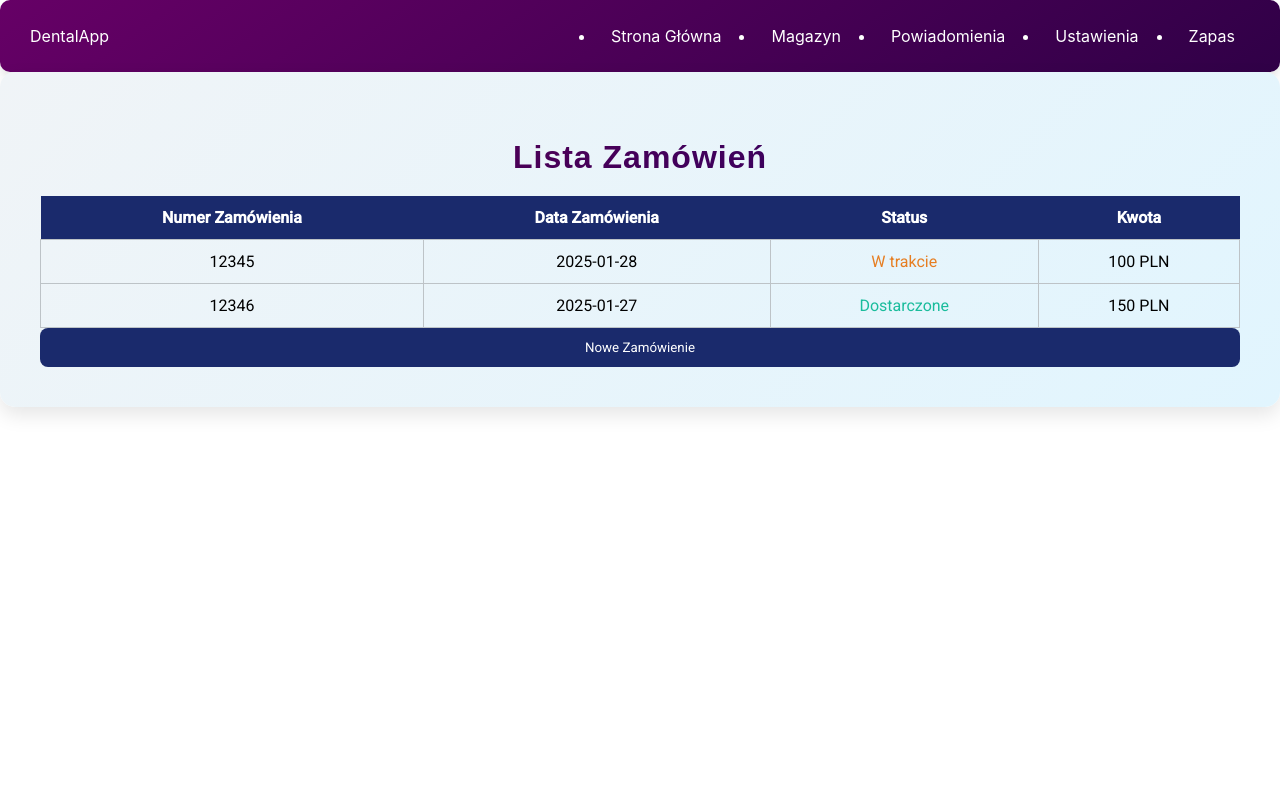
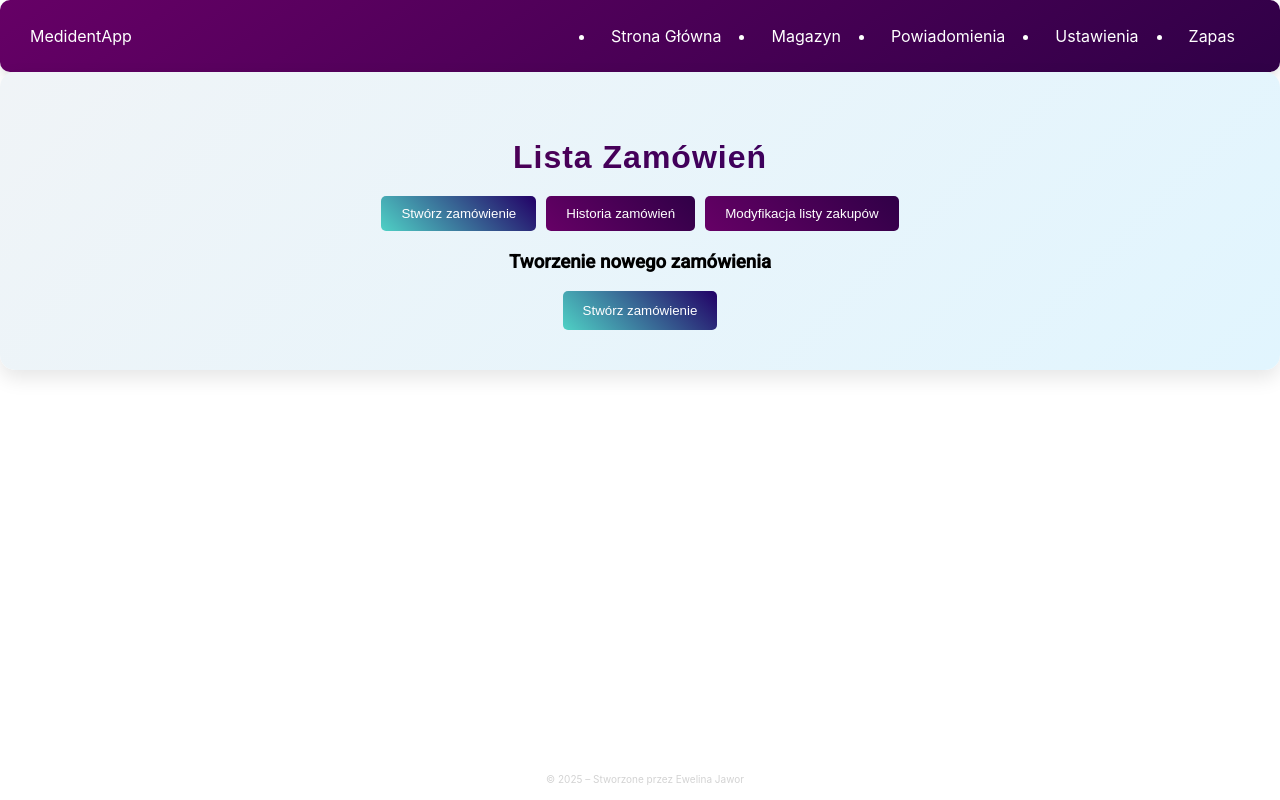
Before and after one commit to ewelinajawor/medident-app, a React (Create React App) app: page /orders in a window 1280 px wide. Built offline with nearby package versions, Linux system fonts and the light colour scheme.

Commit message:
Dodanie stopki, poprawki w stylach i komponentach

```diff
--- a/package.json
+++ b/package.json
@@ -34,5 +34,8 @@
       "last 1 firefox version",
       "last 1 safari version"
     ]
+  },
+  "devDependencies": {
+    "@babel/plugin-proposal-private-property-in-object": "^7.21.11"
   }
 }
--- a/src/App.js
+++ b/src/App.js
@@ -7,6 +7,7 @@ import Notifications from "./components/Notifications";
 import Settings from "./components/Settings";
 import ShoppingList from "./components/ShoppingList";
 import Orders from "./components/Orders"; // Importuj komponent Orders
+import Footer from "./components/Footer"; // Importuj komponent stopki
 
 function App() {
   const [username] = useState("Janek"); // Przykładowa nazwa użytkownika, możesz ją dynamicznie pobierać
@@ -14,6 +15,7 @@ function App() {
   return (
     <Router>
       <Navbar />
+      <div className="content">
         <Routes>
           <Route path="/dashboard" element={<Dashboard username={username} />} />
           <Route path="/inventory" element={<Inventory />} />
@@ -22,6 +24,8 @@ function App() {
           <Route path="/shopping-list" element={<ShoppingList />} />
           <Route path="/orders" element={<Orders />} /> {/* Dodaj trasę do Orders */}
         </Routes>
+      </div>
+      <Footer /> {/* Dodaj stopkę na dole strony */}
     </Router>
   );
 }
--- a/src/components/Dashboard.css
+++ b/src/components/Dashboard.css
@@ -1,12 +1,3 @@
-/* Powitanie użytkownika */
-.welcome-message {
-  font-size: 24px;
-  font-weight: bold;
-  color: #2d3748; /* Ciemniejszy odcień szarości */
-  margin-bottom: 16px;
-  text-align: center;
-}
-
 /* Kontener główny */
 .dashboard-container {
   padding: 40px;
@@ -81,7 +72,7 @@
 
 /* Kolory kafelków z gradientem */
 .tile-ok {
-  background: linear-gradient(145deg, #660066, #300047);
+  background: linear-gradient(145deg, #660066, #220b4e);
   color: white;
 }
 
@@ -91,11 +82,16 @@
 }
 
 .tile-critical {
-  background: linear-gradient(145deg, #4b0082, #220066);
+  background: linear-gradient(145deg, #4b0082, #66004d);
   color: white;
 }
 
 .tile-upcoming-expenses {
+  background: linear-gradient(145deg, #004747, #220066);
+  color: white;
+}
+
+.tile-offers {
   background: linear-gradient(145deg, #4fd1c5, #220066);
   color: white;
 }
--- /dev/null
+++ b/src/components/Footer.css
@@ -0,0 +1,10 @@
+.footer {
+    text-align: center;
+    padding: 5px;  /* Jeszcze mniejszy padding */
+    background-color: #ffffff;
+    color: #d3d3d3;  /* Jasnoszary kolor tekstu */
+    position: fixed;
+    bottom: 0;
+    width: 100%;
+    font-size: 10px;  /* Zmniejszenie czcionki */
+  }
--- /dev/null
+++ b/src/components/Footer.js
@@ -0,0 +1,12 @@
+import React from 'react';
+import './Footer.css';  // Możesz dodać style w osobnym pliku CSS
+
+const Footer = () => {
+  return (
+    <footer className="footer">
+      <p>© 2025 – Stworzone przez Ewelina Jawor</p>
+    </footer>
+  );
+};
+
+export default Footer;
--- a/src/components/Inventory.css
+++ b/src/components/Inventory.css
@@ -49,29 +49,6 @@
   transform: scale(1.05);
 }
 
-/* Sortowanie zapasów */
-.sort-options {
-  margin-bottom: 20px;
-  display: flex;
-  gap: 15px;
-  justify-content: center;
-}
-
-.sort-options button {
-  background: linear-gradient(45deg, #4fd1c5, #220066); /* Kolor pasujący do nawigacji */
-  color: white;
-  padding: 8px 12px;
-  border-radius: 5px;
-  border: none;
-  cursor: pointer;
-  transition: background-color 0.3s ease, transform 0.3s ease;
-}
-
-.sort-options button:hover {
-  background: linear-gradient(45deg, #35bfa4, #2a0055); /* Zmiana koloru przy najechaniu */
-  transform: scale(1.05);
-}
-
 /* Tabela zapasów */
 .product-table {
   width: 100%;
@@ -92,17 +69,7 @@
   font-size: 16px;
   font-weight: bold;
   color: #333;
-}
-
-.product-table td {
-  font-size: 14px;
-  color: #666;
-}
-
-.product-table tr:hover {
-  background-color: #f5f5f5;
-  transform: scale(1.02);
-  transition: transform 0.3s ease;
+  cursor: pointer;
 }
 
 /* Kolory zapasów */
@@ -116,6 +83,25 @@
   background-color: #e8f5e9; /* Zielony dla wystarczających zapasów */
   color: #388e3c;
   font-weight: bold;
+}
+
+/* Strzałki sortowania */
+.sort-arrow {
+  display: inline-block;
+  width: 8px;
+  height: 8px;
+  border-left: 2px solid transparent;
+  border-right: 2px solid transparent;
+  border-top: 5px solid #2d3748; /* Ciemnoszary kolor, pasujący do nagłówka */
+  margin-left: 5px;
+}
+
+.sort-arrow.asc {
+  transform: rotate(180deg); /* Obrót strzałki w górę */
+}
+
+.sort-arrow.desc {
+  transform: rotate(0deg); /* Strzałka skierowana w dół */
 }
 
 /* Przyciski w zapasach */
--- a/src/components/Navbar.js
+++ b/src/components/Navbar.js
@@ -5,7 +5,7 @@ import "./Navbar.css"; // Import stylu
 const Navbar = () => {
   return (
     <nav className="navbar">
-      <div className="logo">DentalApp</div>
+      <div className="logo">MedidentApp</div>
       <ul className="nav-links">
         <li><Link to="/dashboard" className="nav-item">Strona Główna</Link></li>
         <li><Link to="/inventory" className="nav-item">Magazyn</Link></li>
--- a/src/components/Orders.css
+++ b/src/components/Orders.css
@@ -33,27 +33,71 @@
   /* Gradient w nagłówku */
 }
 
-/* Styl dla tabeli */
-.orders-table table {
-  width: 100%;
-  border-collapse: collapse;
+/* Zakładki nawigacyjne */
+.tabs {
+  display: flex;
+  justify-content: center;
+  margin-bottom: 20px;
+  gap: 10px;
 }
 
-.orders-table th, .orders-table td {
-  padding: 12px;
+.tab-button {
+  background: linear-gradient(45deg, #660066, #300047); /* Fioletowy gradient */
+  color: white;
+  padding: 10px 20px;
+  border-radius: 5px;
+  border: none;
+  cursor: pointer;
+  transition: background-color 0.3s ease, transform 0.3s ease;
+}
+
+.tab-button:hover {
+  background: linear-gradient(45deg, #4b004e, #66004d); /* Zmiana koloru przy najechaniu */
+  transform: scale(1.05);
+}
+
+.tab-button.active {
+  background: linear-gradient(45deg, #4fd1c5, #220066); /* Aktywny przycisk */
+}
+
+/* Tworzenie zamówienia */
+.create-order {
   text-align: center;
 }
 
-.orders-table th {
+.action-btn {
+  background: linear-gradient(45deg, #4fd1c5, #220066); /* Fioletowy dla przycisków */
+  color: white;
+  padding: 12px 20px;
+  border-radius: 5px;
+  border: none;
+  cursor: pointer;
+  transition: background-color 0.3s ease, transform 0.3s ease;
+}
+
+.action-btn:hover {
+  background: linear-gradient(45deg, #220066, #4fd1c5);
+  transform: scale(1.05);
+}
+
+/* Historia zamówień */
+.order-history table {
+  width: 100%;
+  border-collapse: collapse;
+  margin-top: 20px;
+}
+
+.order-history th, .order-history td {
+  padding: 12px;
+  text-align: center;
+  border: 1px solid #BDC3C7; /* Subtelna szarość */
+}
+
+.order-history th {
   background-color: #1a2a6c; /* Granatowy podobny do reszty aplikacji */
   color: white;
 }
 
-.orders-table td {
-  border: 1px solid #BDC3C7; /* Subtelna szarość */
-}
-
-/* Kolory statusów zamówienia */
 .status-in-progress {
   color: #E67E22; /* Pomarańczowy */
 }
@@ -62,24 +106,7 @@
   color: #1ABC9C; /* Miętowy zielony */
 }
 
-/* Przycisk Nowe Zamówienie */
-.add-order-button button {
-  background-color: #1a2a6c; /* Granatowy przycisk */
-  color: white;
-  padding: 12px 30px;
-  border-radius: 8px;
-  border: none;
-  cursor: pointer;
-  width: 100%;
-  transition: background-color 0.3s ease, transform 0.3s ease;
-  font-family: 'Roboto', sans-serif;
+/* Modyfikacja zamówienia */
+.modify-order {
+  text-align: center;
 }
-
-.add-order-button button:hover {
-  background-color: #102b56; /* Ciemniejszy granat przy najechaniu */
-  transform: translateY(-3px);
-}
-
-.add-order-button button:focus {
-  outline: none;
-}
--- a/src/components/Orders.js
+++ b/src/components/Orders.js
@@ -1,42 +1,86 @@
-import React from 'react';
+import React, { useState } from 'react';
 import './Orders.css';
 
 function Orders() {
+  const [activeTab, setActiveTab] = useState('newOrder'); // Domyślnie pokazujemy "Nowe zamówienie"
+  const [orderHistory, setOrderHistory] = useState([
+    { id: 1, date: '2025-01-28', items: ['Wypełnienie', 'Szczoteczki'], status: 'W trakcie', amount: '100 PLN' },
+    { id: 2, date: '2025-01-27', items: ['Dezynfekcja', 'Rękawiczki'], status: 'Dostarczone', amount: '150 PLN' },
+  ]); // Przykładowe dane historyczne
+
+  // Funkcja do zmiany aktywnej zakładki
+  const handleTabChange = (tab) => {
+    setActiveTab(tab);
+  };
+
   return (
     <div className="orders-container">
       <h2>Lista Zamówień</h2>
 
-      <div className="orders-table">
-        <table>
+      {/* Przyciski nawigacyjne */}
+      <div className="tabs">
+        <button
+          className={`tab-button ${activeTab === 'newOrder' ? 'active' : ''}`}
+          onClick={() => handleTabChange('newOrder')}
+        >
+          Stwórz zamówienie
+        </button>
+        <button
+          className={`tab-button ${activeTab === 'orderHistory' ? 'active' : ''}`}
+          onClick={() => handleTabChange('orderHistory')}
+        >
+          Historia zamówień
+        </button>
+        <button
+          className={`tab-button ${activeTab === 'modifyOrder' ? 'active' : ''}`}
+          onClick={() => handleTabChange('modifyOrder')}
+        >
+          Modyfikacja listy zakupów
+        </button>
+      </div>
+
+      {/* Zawartość w zależności od aktywnej zakładki */}
+      {activeTab === 'newOrder' && (
+        <div className="create-order">
+          <h3>Tworzenie nowego zamówienia</h3>
+          <button className="action-btn">Stwórz zamówienie</button>
+        </div>
+      )}
+
+      {activeTab === 'orderHistory' && (
+        <div className="order-history">
+          <h3>Historia zamówień</h3>
+          <table className="history-table">
             <thead>
               <tr>
-              <th>Numer Zamówienia</th>
-              <th>Data Zamówienia</th>
+                <th>Data</th>
+                <th>Zamówione produkty</th>
                 <th>Status</th>
                 <th>Kwota</th>
               </tr>
             </thead>
             <tbody>
-            {/* Przykładowe zamówienia */}
-            <tr>
-              <td>12345</td>
-              <td>2025-01-28</td>
-              <td className="status-in-progress">W trakcie</td>
-              <td>100 PLN</td>
+              {orderHistory.map((order) => (
+                <tr key={order.id}>
+                  <td>{order.date}</td>
+                  <td>{order.items.join(', ')}</td>
+                  <td className={order.status === 'W trakcie' ? 'status-in-progress' : 'status-delivered'}>
+                    {order.status}
+                  </td>
+                  <td>{order.amount}</td>
                 </tr>
-            <tr>
-              <td>12346</td>
-              <td>2025-01-27</td>
-              <td className="status-delivered">Dostarczone</td>
-              <td>150 PLN</td>
-            </tr>
+              ))}
             </tbody>
           </table>
         </div>
+      )}
 
-      <div className="add-order-button">
-        <button>Nowe Zamówienie</button>
+      {activeTab === 'modifyOrder' && (
+        <div className="modify-order">
+          <h3>Edytowanie listy zakupów</h3>
+          <button className="action-btn">Edytuj listę zakupów</button>
         </div>
+      )}
     </div>
   );
 }
```
Also changed, not shown: src/components/Dashboard.js (+15 -8 lines), src/components/Inventory.js (+19 -8 lines), 1 other file (tests, documents, lock files or other folders). Lines whose indentation alone changed are shown as unchanged.
